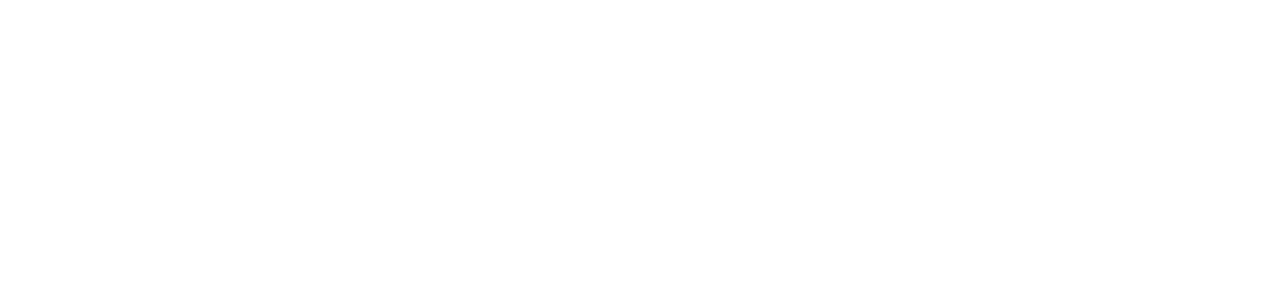
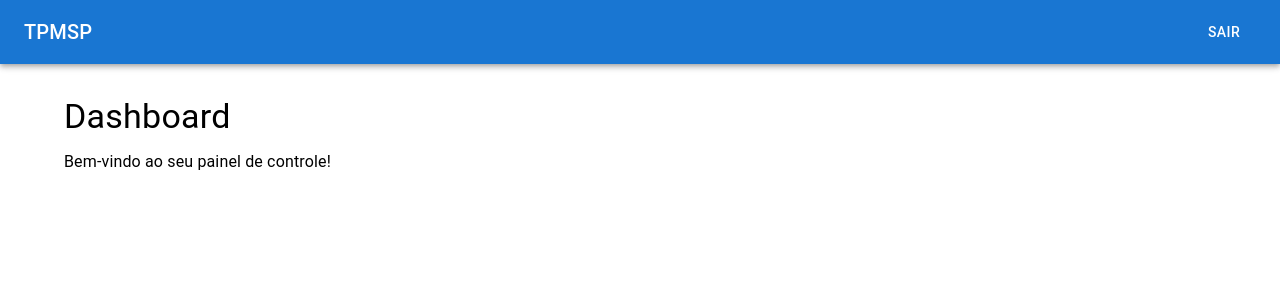
Before and after one commit to lucascard/tpmsp, a React (Create React App) app in the folder frontend/: page /dashboard in a window 1280 px wide. Before the commit this address had no page. Shown: the top 300 px of the page. Built offline with nearby package versions, Linux system fonts and the light colour scheme; sample sign-in values are in the browser's storage.

Commit message:
feat: adiciona dashboard com top bar e logout

```diff
--- a/frontend/src/components/Dashboard.tsx
+++ b/frontend/src/components/Dashboard.tsx
@@ -1,9 +1,12 @@
 import React from 'react';
-import { Container, Typography } from '@mui/material';
+import { Container, Typography, Box } from '@mui/material';
+import TopBar from './TopBar';
 
 const Dashboard: React.FC = () => {
   return (
-    <Container>
+    <Box sx={{ display: 'flex', flexDirection: 'column', minHeight: '100vh' }}>
+      <TopBar />
+      <Container sx={{ mt: 4, flex: 1 }}>
         <Typography variant="h4" component="h1" gutterBottom>
           Dashboard
         </Typography>
@@ -11,6 +14,7 @@
           Bem-vindo ao seu painel de controle!
         </Typography>
       </Container>
+    </Box>
   );
 };
 
--- /dev/null
+++ b/frontend/src/components/TopBar.tsx
@@ -0,0 +1,38 @@
+import React from 'react';
+import { AppBar, Toolbar, Typography, Button, Box } from '@mui/material';
+import { useAuth } from '../contexts/AuthContext';
+import { useNavigate } from 'react-router-dom';
+
+const TopBar: React.FC = () => {
+  const { user, logout } = useAuth();
+  const navigate = useNavigate();
+
+  const handleLogout = async () => {
+    await logout();
+    navigate('/login');
+  };
+
+  return (
+    <AppBar position="static">
+      <Toolbar>
+        <Typography variant="h6" component="div" sx={{ flexGrow: 1 }}>
+          TPMSP
+        </Typography>
+        <Box sx={{ display: 'flex', alignItems: 'center', gap: 2 }}>
+          <Typography variant="body1">
+            {user?.name}
+          </Typography>
+          <Button
+            color="inherit"
+            onClick={handleLogout}
+            data-testid="logout-button"
+          >
+            Sair
+          </Button>
+        </Box>
+      </Toolbar>
+    </AppBar>
+  );
+};
+
+export default TopBar;
--- a/frontend/src/routes/index.tsx
+++ b/frontend/src/routes/index.tsx
@@ -10,9 +10,10 @@
 
   return (
     <Routes>
-      <Route path="/login" element={!isAuthenticated ? <Login /> : <Navigate to="/" />} />
-      <Route path="/register" element={!isAuthenticated ? <Register /> : <Navigate to="/" />} />
-      <Route path="/" element={isAuthenticated ? <Dashboard /> : <Navigate to="/login" />} />
+      <Route path="/login" element={!isAuthenticated ? <Login /> : <Navigate to="/dashboard" />} />
+      <Route path="/register" element={!isAuthenticated ? <Register /> : <Navigate to="/dashboard" />} />
+      <Route path="/dashboard" element={isAuthenticated ? <Dashboard /> : <Navigate to="/login" />} />
+      <Route path="/" element={<Navigate to="/dashboard" />} />
     </Routes>
   );
 };
```
Also changed, not shown: 2 other files (tests, documents, lock files or other folders). Lines whose indentation alone changed are shown as unchanged.
